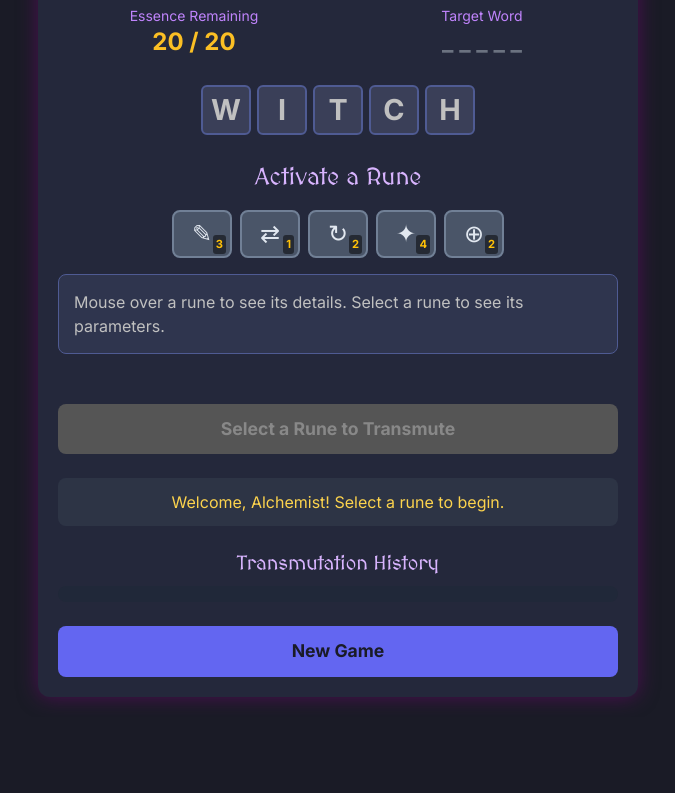
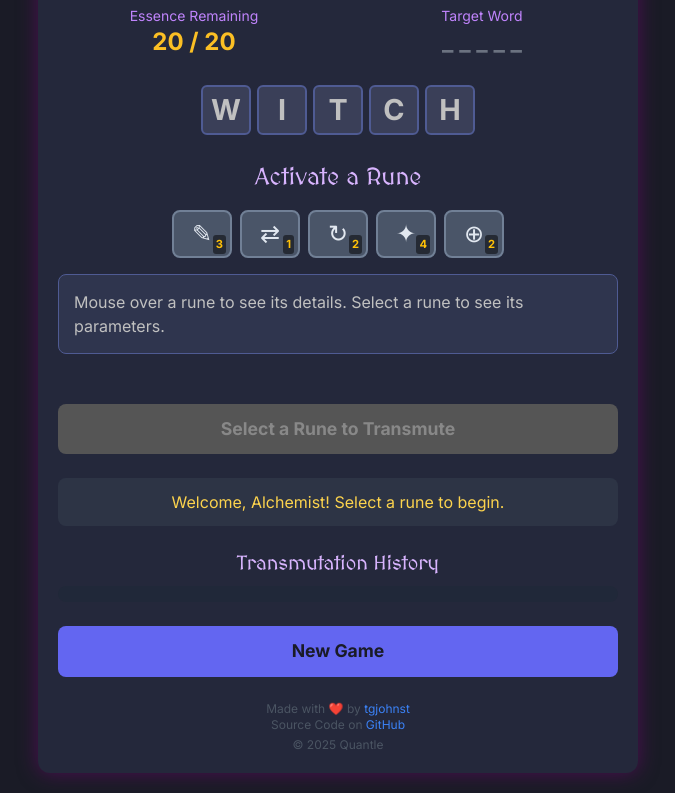
Before and after one commit to tgjohnst/transmutle, a plain HTML site: page index.html in a window 1280 px wide. Shown: the part 126-919 px from the top of the page, without its empty margins (302-977 px from the left). Before the commit the page ends 843 px from the top, so only its background shows below. Drawn offline with nearby package versions, Linux system fonts and the light colour scheme.

Commit message:
Update index.html

```diff
--- a/index.html
+++ b/index.html
@@ -255,7 +255,11 @@
 
         <button id="new-game-button" class="action-button mt-6">New Game</button>
         <!-- Added mt-6 for spacing -->
-
+        <footer class="mt-6 text-center text-gray-600 text-xs">
+            <p>Made with ❤️ by <a href="https://github.com/tgjohnst" class="text-xs text-blue-500 hover:underline">tgjohnst</a></p>
+            <p>Source Code on <a href="https://github.com/tgjohnst/quantle" class="text-xs text-blue-500 hover:underline">GitHub</a></p>
+            <p id="copyright-notice" class="mt-1 text-xs">&copy; 2025 Quantle</p>
+        </footer>
 
         <!-- Game Over Modal -->
         <div id="game-over-modal" class="modal hidden">
```
